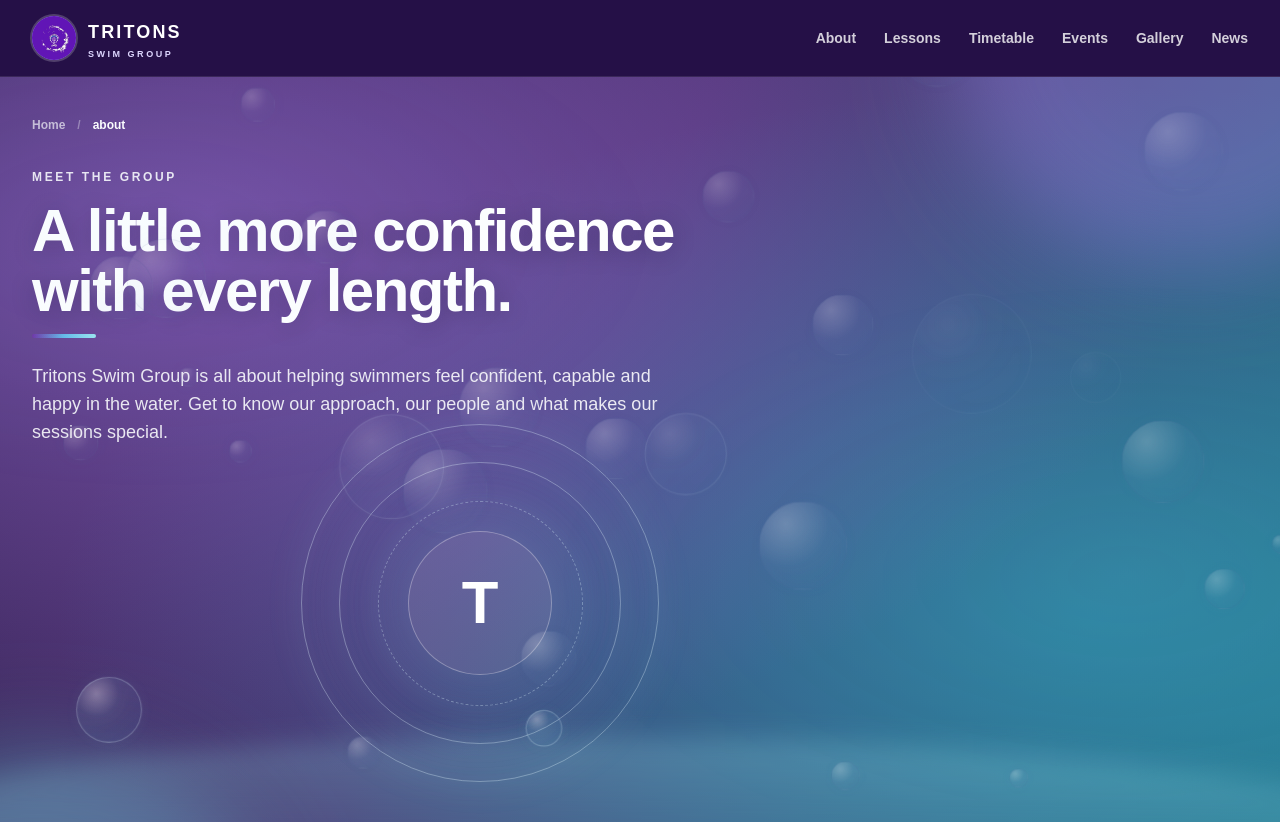
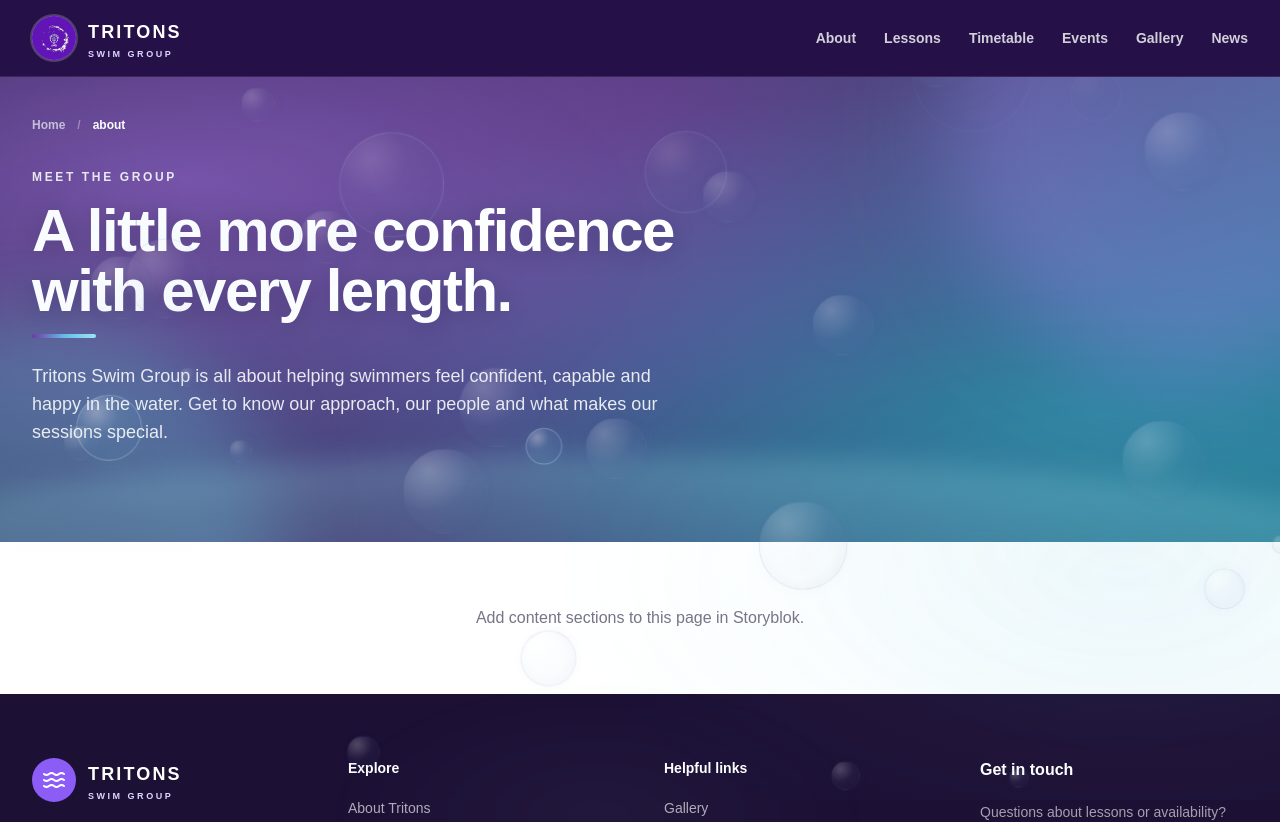
Before and after one commit to steveohozzy/tritons-swim-group, a Next.js app: page /about in a window 1280 px wide. Shown: the top 822 px of the page. Built offline with nearby package versions, Linux system fonts and the light colour scheme.

Commit message:
Remove placeholder letter from image-free hero

```diff
--- a/components/site-hero.tsx
+++ b/components/site-hero.tsx
@@ -47,14 +47,7 @@ export function SiteHero({ eyebrow, title, intro, image, imageAlt = "", imageCap
                 {imageCaption && <div className="hero-image-caption absolute inset-x-0 bottom-0 px-6 pb-6 pt-16 sm:px-8 sm:pb-8"><span className="font-display text-lg font-extrabold sm:text-xl">{imageCaption}</span></div>}
               </div>
             </div>
-          ) : (
-            <div className="site-hero-art relative mt-8 hidden min-h-[250px] items-center justify-center md:flex" aria-hidden="true">
-              <div className="site-hero-orbit site-hero-orbit-one" />
-              <div className="site-hero-orbit site-hero-orbit-two" />
-              <div className="site-hero-orbit site-hero-orbit-three" />
-              <div className="relative z-10 flex h-36 w-36 items-center justify-center rounded-full border border-white/30 bg-white/10 text-6xl font-black shadow-[0_0_70px_rgba(156,232,240,.22)] backdrop-blur-sm">T</div>
-            </div>
-          )}
+          ) : null}
         </div>
       </div>
     </section>
```
